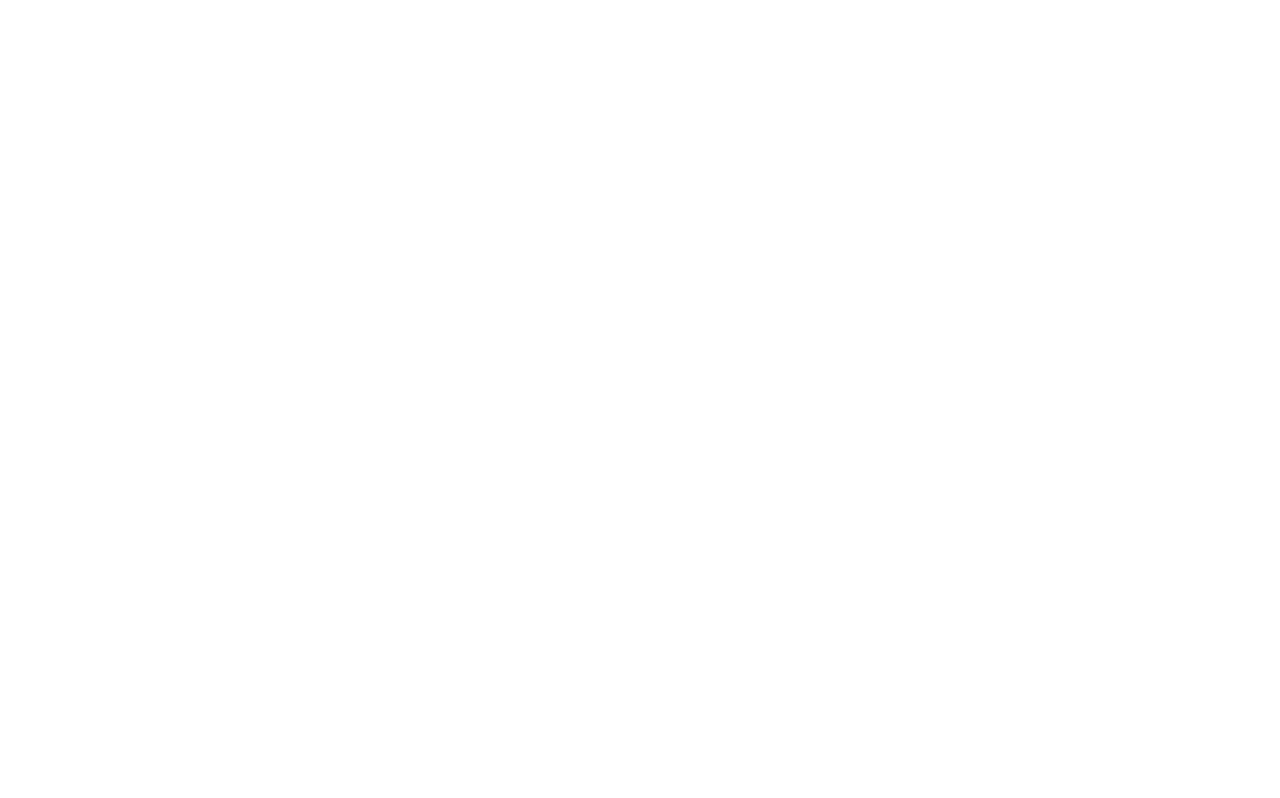
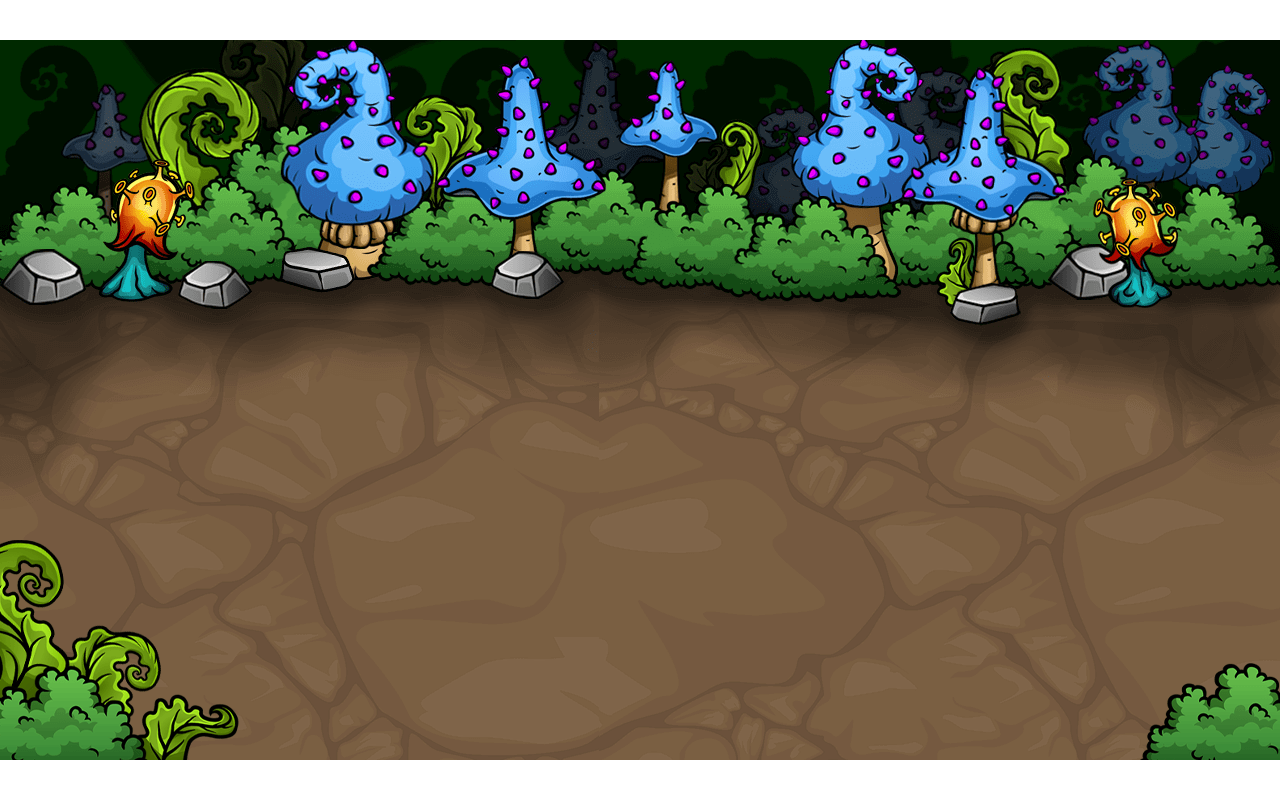
Before and after one commit to ImranSarkerWeb/animated-physics-game, a plain HTML site: page index.html in a window 1280 px wide. Drawn offline with Linux system fonts and the light colour scheme.

Commit message:
canvas set with js

```diff
--- a/index.html
+++ b/index.html
@@ -9,6 +9,7 @@
 </head>
 <body>
     <canvas id="canvas1"></canvas>
+    <img id="overlay" src="img/overlay.png" alt="">
 
 
     <script src="script.js"></script>
--- a/script.js
+++ b/script.js
@@ -0,0 +1,6 @@
+window.addEventListener('load', function(){
+    const canvas = document.getElementById('canvas1');
+    const ctx = canvas.getContext('2d');
+    canvas.width =1280;
+    canvas.height = 720;
+})
--- a/style.css
+++ b/style.css
@@ -5,5 +5,17 @@
 }
 
 #canvas1{
-    background: url();
+    background: url(img/background.png);
+    position: absolute;
+    top: 50%;
+    left: 50%;
+    transform: translate(-50%, -50%);
+
 }
+
+#overlay{
+    position: absolute;
+    top: 50%;
+    left: 50%;
+    transform: translate(-50%, -50%);
+}
```
